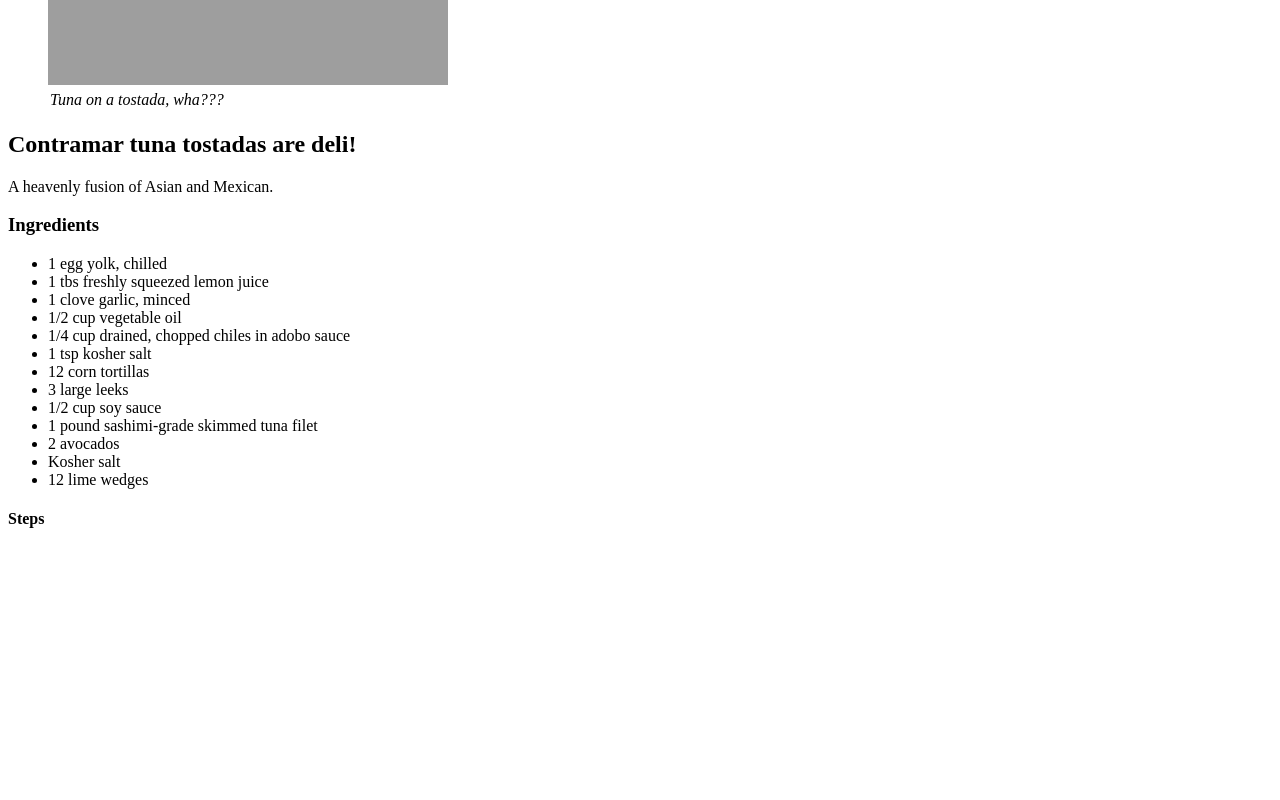
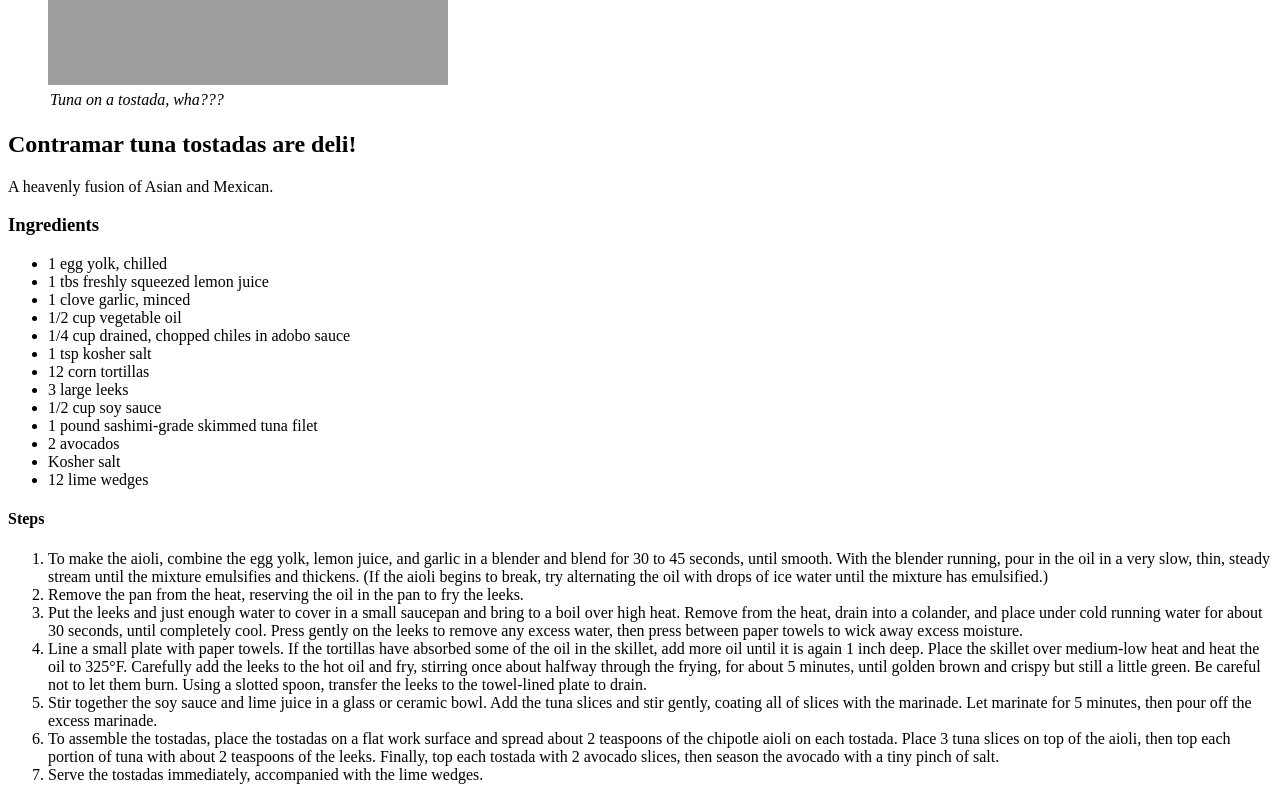
Before and after one commit to 0xNickLopez/odin-recipes, a plain HTML site: page pages/tostadas.html in a window 1280 px wide. Shown: the part 489-1289 px from the top of the page. Before the commit the page ends 1039 px from the top, so only its background shows below. Drawn offline with Linux system fonts and the light colour scheme; grey boxes are pictures that could not be loaded.

Commit message:
Added ordered lists to all pages with content

```diff
--- a/pages/tostadas.html
+++ b/pages/tostadas.html
@@ -45,6 +45,15 @@
       <li>12 lime wedges</li>
     </ul>
     <h4>Steps</h4>
+    <ol>
+      <li>To make the aioli, combine the egg yolk, lemon juice, and garlic in a blender and blend for 30 to 45 seconds, until smooth. With the blender running, pour in the oil in a very slow, thin, steady stream until the mixture emulsifies and thickens. (If the aioli begins to break, try alternating the oil with drops of ice water until the mixture has emulsified.)</li>
+      <li>Remove the pan from the heat, reserving the oil in the pan to fry the leeks.</li>
+      <li>Put the leeks and just enough water to cover in a small saucepan and bring to a boil over high heat. Remove from the heat, drain into a colander, and place under cold running water for about 30 seconds, until completely cool. Press gently on the leeks to remove any excess water, then press between paper towels to wick away excess moisture.</li>
+      <li>Line a small plate with paper towels. If the tortillas have absorbed some of the oil in the skillet, add more oil until it is again 1 inch deep. Place the skillet over medium-low heat and heat the oil to 325°F. Carefully add the leeks to the hot oil and fry, stirring once about halfway through the frying, for about 5 minutes, until golden brown and crispy but still a little green. Be careful not to let them burn. Using a slotted spoon, transfer the leeks to the towel-lined plate to drain.</li>
+      <li>Stir together the soy sauce and lime juice in a glass or ceramic bowl. Add the tuna slices and stir gently, coating all of slices with the marinade. Let marinate for 5 minutes, then pour off the excess marinade.</li>
+      <li>To assemble the tostadas, place the tostadas on a flat work surface and spread about 2 teaspoons of the chipotle aioli on each tostada. Place 3 tuna slices on top of the aioli, then top each portion of tuna with about 2 teaspoons of the leeks. Finally, top each tostada with 2 avocado slices, then season the avocado with a tiny pinch of salt.</li>
+      <li>Serve the tostadas immediately, accompanied with the lime wedges.</li>
+    </ol>
 
 </body>
 </html>
```
Also changed, not shown: pages/calabacitas.html (+8 -0 lines), pages/eggs.html (+9 -0 lines).
